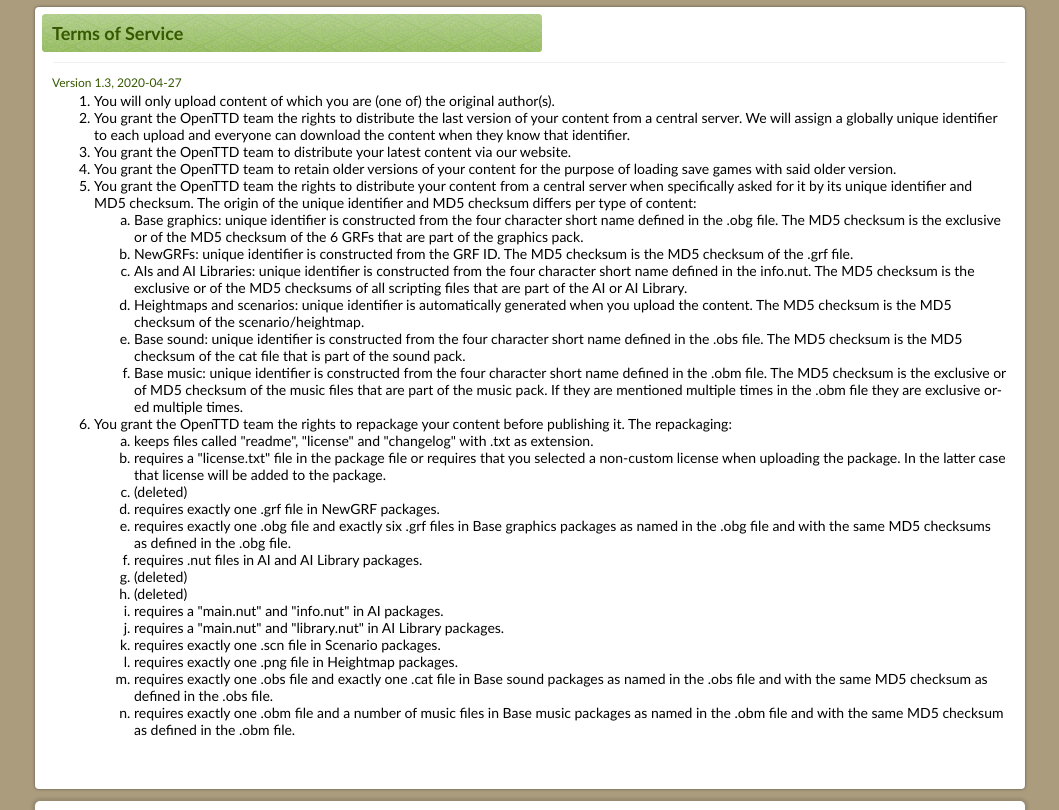
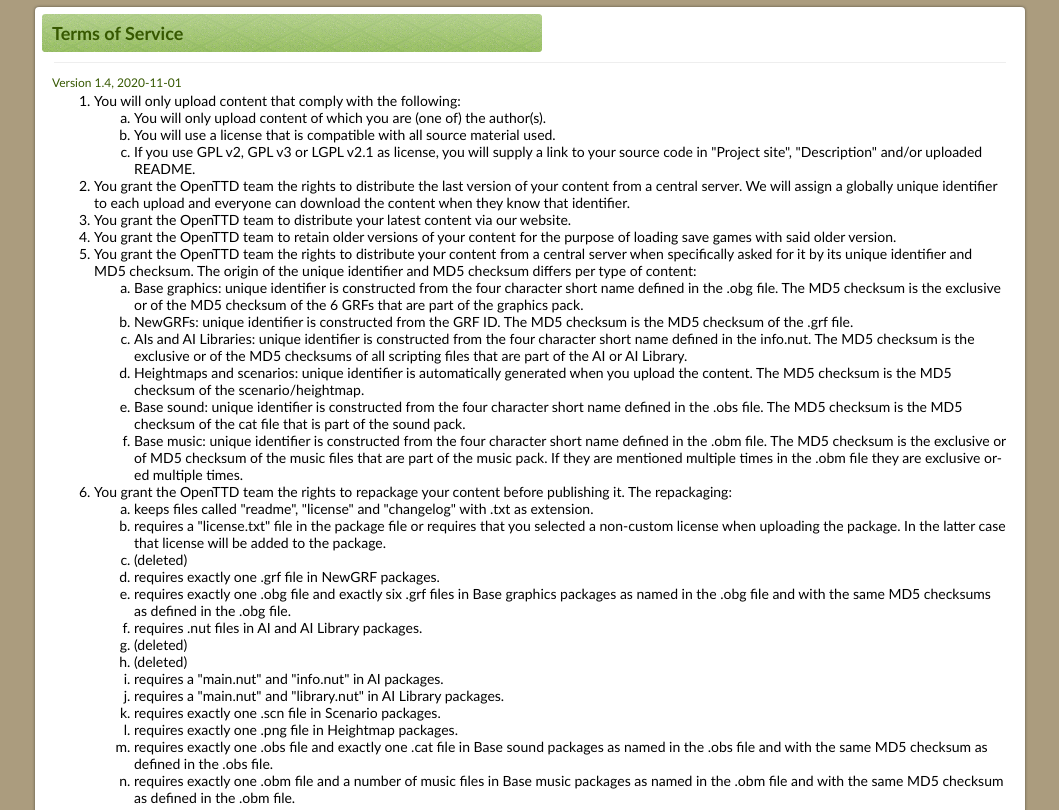
Before and after one commit to OpenTTD/bananas-frontend-web, a Python web app: template webclient/templates/tos-1.4.html in a window 1280 px wide. Shown: the part 122-932 px from the top of the page, without its empty margins (110-1169 px from the left). Run offline with Jinja, Linux system fonts and the light colour scheme; the template is opened without the code that fills it, so the values that code supplies are empty.

Commit message:
Add: introduce more clear guidelines in the use of GPL licenses
Given the following scenario:
- Author A creates a GRF under GPL v2
- Author B picks up that work and extends on it
If user B wants to upload to BaNaNaS, the only way he can do that
is by complying to GPL v2. In order to be compliant, a link to
the source code has to be supplied. This commit makes it more
clear to the authors that this is expected of them.

This is not meant to protect OpenTTD, but more to be a good
neighbour and ensure authors are aware of the implications of
the license they used (to base their work on).

```diff
--- a/webclient/pages/static.py
+++ b/webclient/pages/static.py
@@ -11,6 +11,7 @@
     "1.1": "tos-1.1.html",
     "1.2": "tos-1.2.html",
     "1.3": "tos-1.3.html",
+    "1.4": "tos-1.4.html",
 }
 
 
@@ -33,7 +34,7 @@
 
 @app.route("/manager/tos")
 def tos_latest():
-    return redirect("tos", version="1.3")
+    return redirect("tos", version="1.4")
 
 
 @app.route("/manager/tos/<version>")
--- a/webclient/templates/manager_new_package.html
+++ b/webclient/templates/manager_new_package.html
@@ -8,7 +8,7 @@
 <form method="post">
 <input type="hidden" name="csrf_token" value="{{ csrf_token }}"/>
 <h3>Step 1: Terms of service</h3>
-<p>Please read our <a href="/manager/tos" target="_blank">terms of service</a>. This is no lawyer blah-blah. This is a volunteer project, please do not try to cheat the system.</p>
+<p>Please read our <a href="/manager/tos" target="_blank">terms of service</a> (last updated 2020-11-01). This is no lawyer blah-blah. This is a volunteer project, please do not try to cheat the system.</p>
 <p>
     <input type="checkbox" name="tos" value="accepted" {% if accept_tos %} checked {% endif %}/>
     <label for="tos">I confirm that I am one of the authors, and I have read and understood the <a href="/manager/tos" target="_blank">terms of service</a></label>
@@ -64,6 +64,10 @@
     {% endfor %}
     </select>
     <p id="input-desc">Unsure which license to pick? <a href="https://www.tt-forums.net/viewtopic.php?f=68&amp;t=55814" target="_blank">Look here</a></p>
+    <p id="input-desc">
+        <b>Note</b>: if you pick GPL v2, GPL v3 or LGPL v2.1, you are obligated to also make your source code available.
+        Please make sure to link to your source code in "Project site", "Description" and/or uploaded README.
+    </p>
 </td></tr>
 <tr><th>Compatibility</th><td>
     <table>
--- a/webclient/templates/tos-1.4.html
+++ b/webclient/templates/tos-1.4.html
@@ -2,11 +2,17 @@
 {% extends 'base.html' %}
 {% block header %}
     <h1>{% block title %}Terms of Service{% endblock %}</h1>
-    <p>Version 1.3, 2020-04-27</p>
+    <p>Version 1.4, 2020-11-01</p>
 {% endblock %}
 {% block content %}
 <ol type="1">
-    <li>You will only upload content of which you are (one of) the original author(s).</li>
+    <li>You will only upload content that comply with the following:
+        <ol type="a">
+            <li>You will only upload content of which you are (one of) the author(s).</li>
+            <li>You will use a license that is compatible with all source material used.</li>
+            <li>If you use GPL v2, GPL v3 or LGPL v2.1 as license, you will supply a link to your source code in "Project site", "Description" and/or uploaded README.</li>
+        </ol>
+    </li>
     <li>You grant the OpenTTD team the rights to distribute the last version of your content from a central server. We will assign a globally unique identifier to each upload and everyone can download the content when they know that identifier.</li>
     <li>You grant the OpenTTD team to distribute your latest content via our website.</li>
     <li>You grant the OpenTTD team to retain older versions of your content for the purpose of loading save games with said older version.</li>
```
